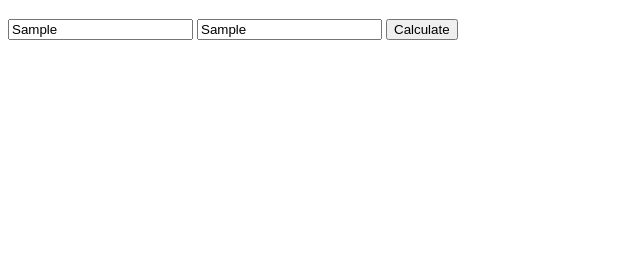
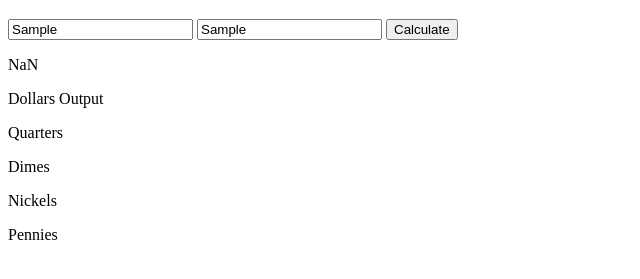
Before and after one commit to Maddiemcampbell/web102ChangeCalc, a website: page index.html in a window 1280 px wide. Both pictures are taken after typing "Sample", "Sample" into the empty fields and a click on the button "Calculate". Shown: the part 61-340 px from the top of the page, without its empty margins (0-640 px from the left). Drawn offline with Linux system fonts and the light colour scheme.

Commit message:
console log and displays total due as whole number

```diff
--- a/index.html
+++ b/index.html
@@ -7,15 +7,16 @@
   <body>
     <!-- Write your markup here -->
     <h1>Change Calculator</h1>
-    <input id="amount-due"></input>
-    <input id="amount-received"></input>
-    <button id="calculate-change">Calculate</button>
-    <p id="dollars-output"></p>
-    <p id="quarters-output"></p>
-    <p id="dimes-output"></p>
-    <p id="nickels-output"></p>
-    <p id="pennies-output"></p>
+    <input id="amount-due" placeholder="Amount due for sale"></input>
+    <input id="amount-received" placeholder="Amount received"></input>
+    <button id="calculate-change" onClick="handleClickEvent()">Calculate</button>
+    <p id="total-due">Total Due</p>
+    <p id="dollars-output">Dollars Output</p>
+    <p id="quarters-output">Quarters</p>
+    <p id="dimes-output">Dimes</p>
+    <p id="nickels-output">Nickels</p>
+    <p id="pennies-output">Pennies</p>
     <!-- Don't forget to add your <script> tag here -->
-
+    <script src="main.js" charset="utf-8"></script>
   </body>
 </html>
--- a/main.js
+++ b/main.js
@@ -1 +1,15 @@
-// Write your JavaScript here
+var amountDue = document.getElementById('amount-due').value;
+var amountReceived = document.getElementById('amount-received').value;
+
+function calculateAmount(amountDue, amountReceived){
+    var amountDue = document.getElementById('amount-due').value;
+    var amountReceived = document.getElementById('amount-received').value;
+    return amountDue - amountReceived;
+}
+
+
+function handleClickEvent(){
+    var displayDue = calculateAmount(amountDue, amountReceived);
+    console.log(displayDue);
+    document.getElementById("total-due").innerHTML= displayDue;
+}
```
